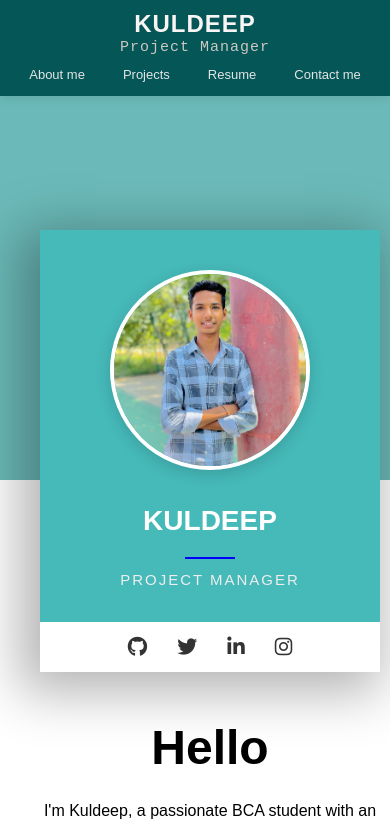
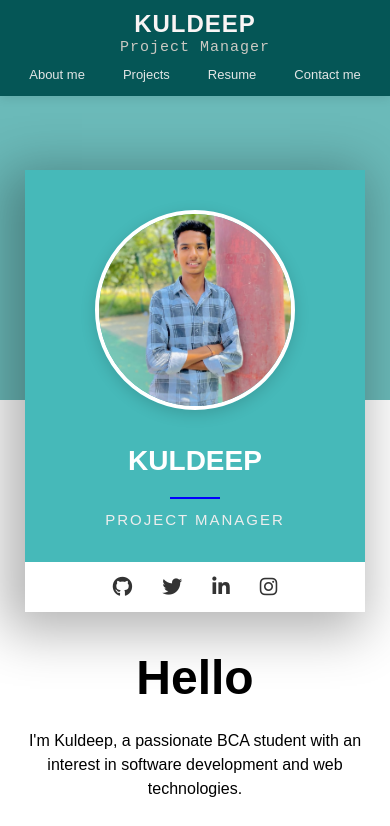
Before and after one commit to kuldeepsilu17/kuldeepsilu, a Next.js app: page / in a window 390 px wide. Shown: the top 826 px of the page. Built offline with nearby package versions, Linux system fonts and the light colour scheme.

Commit message:
Fix desktop photo box position and text stretch. Fix mobile layout clipping/hiding.

```diff
--- a/src/app/globals.css
+++ b/src/app/globals.css
@@ -33,7 +33,7 @@ body {
 
 @media (max-width: 600px) {
     body {
-        padding-top: 140px;
+        padding-top: 100px;
     }
 }
 
@@ -144,7 +144,7 @@ body {
     .home-background-split {
         width: 100%;
         min-width: 100%;
-        height: 480px;
+        height: 400px;
     }
 }
 
@@ -153,13 +153,14 @@ body {
     justify-content: center;
     align-items: center;
     flex-wrap: nowrap;
-    gap: clamp(40px, 8vw, 120px);
-    padding: 80px 40px;
-    max-width: 1300px;
+    gap: 60px;
+    /* Reduced gap from 120px to bring photo card closer to text */
+    padding: 60px 40px;
+    max-width: 1200px;
     margin: 0 auto;
     position: relative;
     z-index: 10;
-    min-height: calc(100vh - 80px);
+    min-height: calc(100vh - 150px);
 }
 
 @media (max-width: 1100px) {
@@ -172,8 +173,8 @@ body {
     .main-container {
         flex-wrap: wrap;
         flex-direction: column;
-        gap: 40px;
-        padding-top: 100px;
+        gap: 30px;
+        padding: 40px 20px;
         align-items: center;
     }
 }
```
